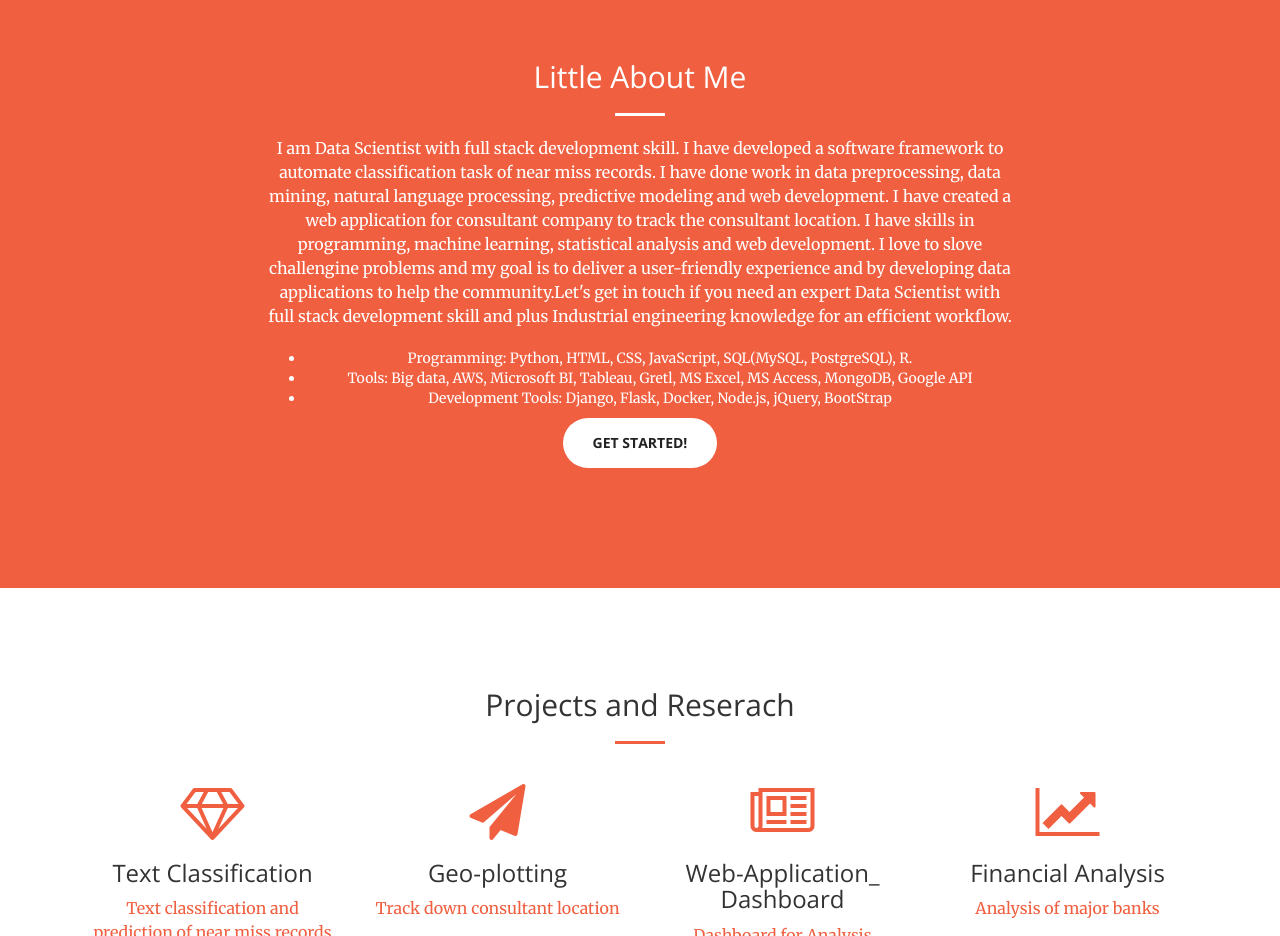
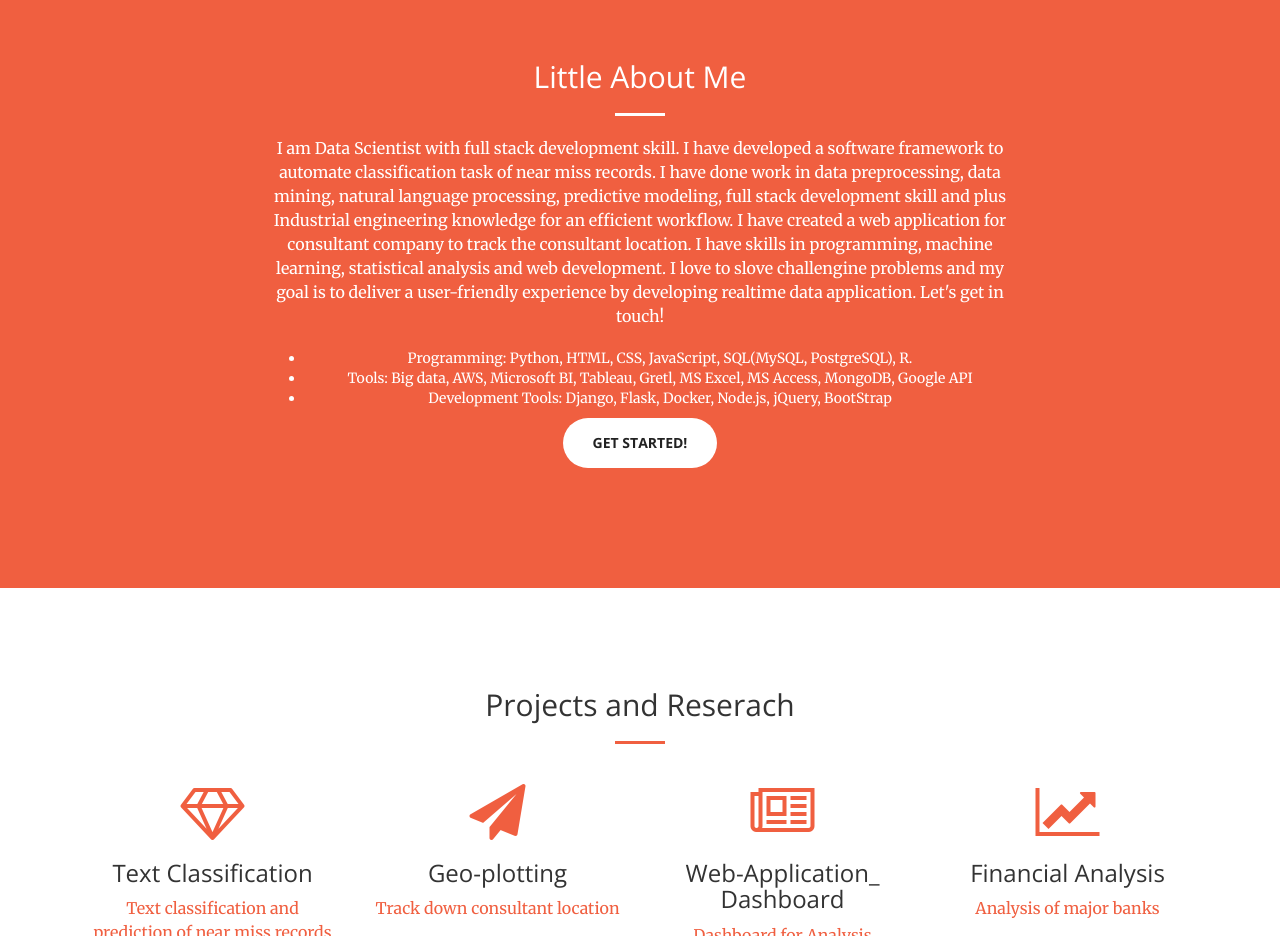
Before and after one commit to dattatele/dattatele.github.io, a website: page index.html in a window 1280 px wide. Shown: the part 840-1776 px from the top of the page. Drawn offline with nearby package versions, Linux system fonts and the light colour scheme.

Commit message:
update_portfolio

```diff
--- a/index.html
+++ b/index.html
@@ -88,7 +88,7 @@
                 <div class="col-lg-8 col-lg-offset-2 text-center">
                     <h2 class="section-heading">Little About Me</h2>
                     <hr class="light">
-                    <p class="text">I am Data Scientist with full stack development skill. I have developed a software framework to automate classification task of near miss records. I have done work in data preprocessing, data mining, natural language processing, predictive modeling and web development. I have created a web application for consultant company to track the consultant location. I have skills in programming, machine learning, statistical analysis and web development. I love to slove challengine problems and my goal is to deliver a user-friendly experience and by developing data applications to help the community.Let's get in touch if you need an expert Data Scientist with full stack development skill and plus Industrial engineering knowledge for an efficient workflow.
+                    <p class="text">I am Data Scientist with full stack development skill. I have developed a software framework to automate classification task of near miss records. I have done work in data preprocessing, data mining, natural language processing, predictive modeling, full stack development skill and plus Industrial engineering knowledge for an efficient workflow. I have created a web application for consultant company to track the consultant location. I have skills in programming, machine learning, statistical analysis and web development. I love to slove challengine problems and my goal is to deliver a user-friendly experience by developing realtime data application. Let's get in touch!
  </p> <ul>
    <li>Programming: Python, HTML, CSS, JavaScript, SQL(MySQL, PostgreSQL), R.</li> <li>Tools: Big data, AWS, Microsoft BI, Tableau, Gretl, MS Excel, MS Access, MongoDB, Google API </li> <li>Development Tools: Django, Flask, Docker, Node.js, jQuery, BootStrap </li>
  </ul>
```
